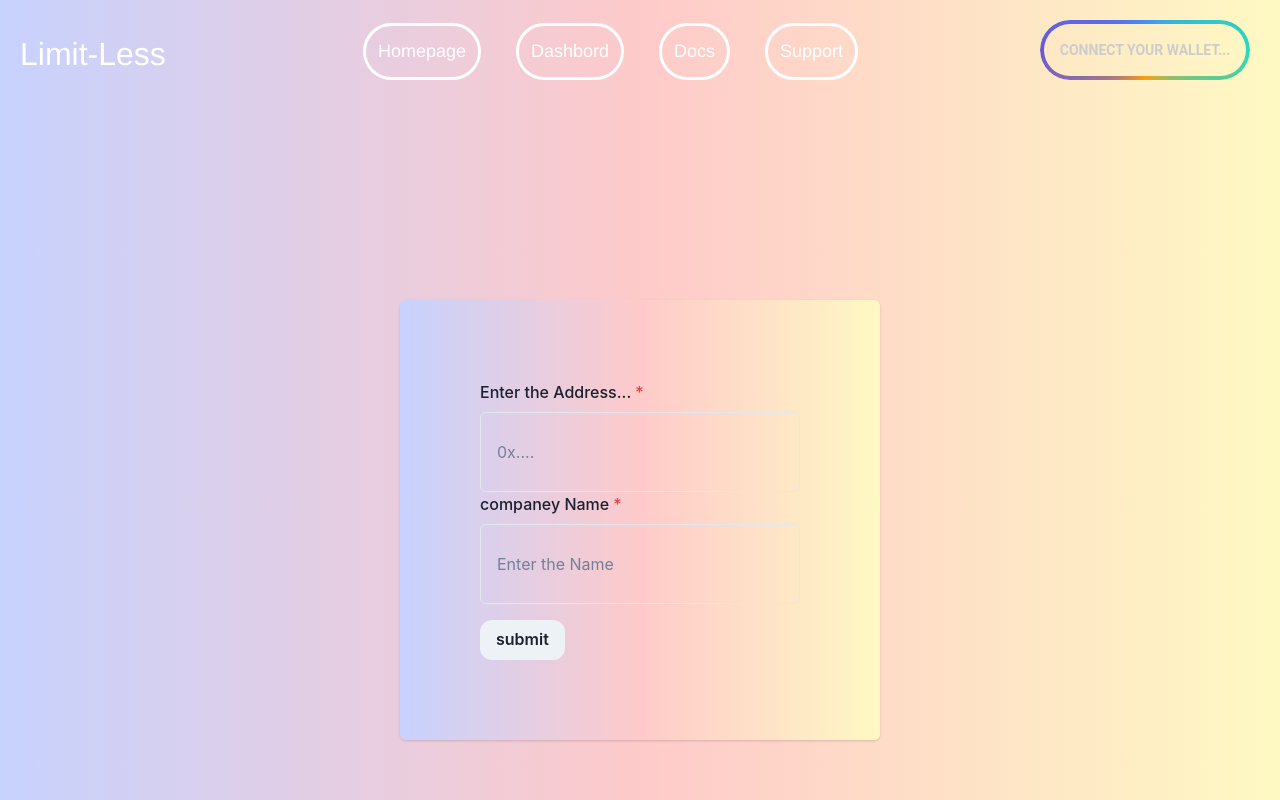
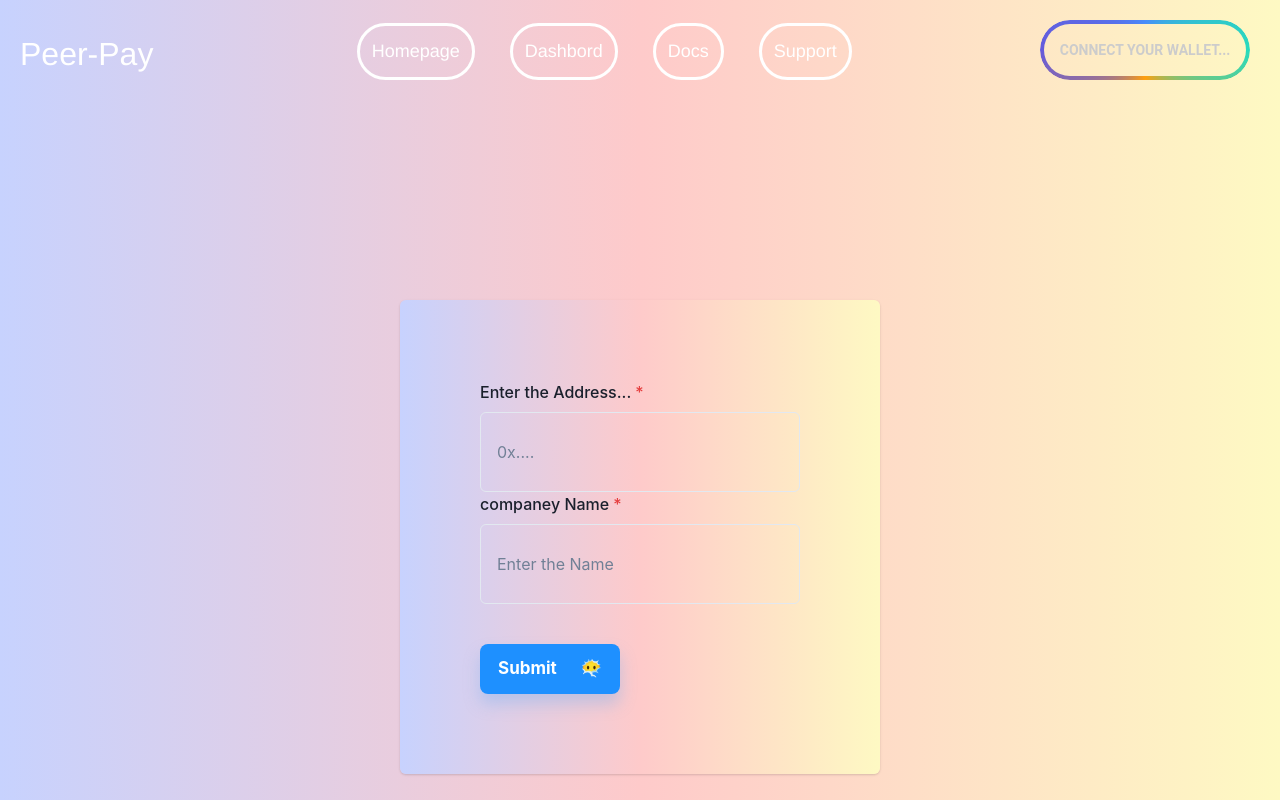
Before and after one commit to Ajay12-p/PeerPay, a React (Create React App) app in the folder client/: page /Create-account in a window 1280 px wide. Shown: the top 800 px of the page. Built offline with nearby package versions, Linux system fonts and the light colour scheme.

Commit message:
UI Update

```diff
--- a/client/public/index.html
+++ b/client/public/index.html
@@ -9,6 +9,17 @@
       name="description"
       content="Web site created using create-react-app"
     />
+    <style>
+      /* CSS rules go here */
+      body {
+        background-image: linear-gradient(
+          to right,
+          rgb(199, 210, 254),
+          rgb(254, 202, 202),
+          rgb(254, 249, 195)
+        );
+      }
+    </style>
     <link rel="apple-touch-icon" href="%PUBLIC_URL%/logo192.png" />
     <!--
       manifest.json provides metadata used when your web app is installed on a
--- /dev/null
+++ b/client/src/UI/Buttons/Submit/Submit.css
@@ -0,0 +1,56 @@
+.btnS {
+  outline: 0;
+  border: 0;
+  display: flex;
+  flex-direction: column;
+  width: 100%;
+  max-width: 140px;
+  height: 50px;
+  border-radius: 0.5em;
+  box-shadow: 0 0.625em 1em 0 rgba(106, 173, 240, 0.35);
+  overflow: hidden;
+}
+
+.btnS div {
+  transform: translateY(0px);
+  width: 100%;
+}
+
+.btnS,
+.btnS div {
+  transition: 0.6s cubic-bezier(0.16, 1, 0.3, 1);
+}
+
+.btnS div span {
+  display: flex;
+  align-items: center;
+  justify-content: space-between;
+  height: 50px;
+  padding: 0.75em 1.125em;
+}
+
+.btnS div:nth-child(1) {
+  background-color: #1e90ff;
+}
+
+.btnS div:nth-child(2) {
+  background-color: #21dc62;
+}
+
+.btnS:hover {
+  box-shadow: 0 0.625em 1em 0 rgba(33, 220, 98, 0.35);
+}
+
+.btnS:hover div {
+  transform: translateY(-50px);
+}
+
+.btnS p {
+  font-size: 17px;
+  font-weight: bold;
+  color: #ffffff;
+}
+
+.btnS:active {
+  transform: scale(0.95);
+}
--- /dev/null
+++ b/client/src/UI/Buttons/Submit/Submit.js
@@ -0,0 +1,28 @@
+import "./Submit.css";
+const Submit = ({ Name, Nextname, Function }) => {
+  return (
+    <div>
+      <button
+        className="btnS"
+        onClick={() => {
+          Function();
+        }}
+      >
+        <div>
+          <span>
+            <p>{Name}</p>
+            <p>😶‍🌫️</p>
+          </span>
+        </div>
+        <div>
+          <span>
+            <p>{Nextname}</p>
+            <p>😁</p>
+          </span>
+        </div>
+      </button>
+    </div>
+  );
+};
+
+export default Submit;
--- a/client/src/components/Pages/HomePage/page.js
+++ b/client/src/components/Pages/HomePage/page.js
@@ -12,13 +12,19 @@ const HomePage = () => {
     navigate("/Create-account");
   };
   return (
-    <div className="Mainbody">
+    <>
+      {" "}
       <div className={styles.navhome}>
         <Navbar />
       </div>
-
+      <div
+        style={{
+          display: "flex",
+          justifyContent: "center",
+        }}
+        className="Mainbody"
+      >
         <div className={styles.body}>
-        <div className={styles.fixedbg}>
           <div
             onClick={() => {
               navigate("/Create-account");
@@ -27,7 +33,7 @@ const HomePage = () => {
           >
             create your bussinuss account ...
           </div>
-        </div>
+
           <div
             style={{
               display: "flex",
@@ -35,13 +41,14 @@ const HomePage = () => {
               paddingBottom: "10vh",
               paddingTop: "10vh",
               background: "transparent",
+              zIndex: "-1",
             }}
           >
             <Spacebutton name="LET'S GO...." Function={PrintName} />
           </div>
 
           <div className={styles.body1}>
-          <div className={styles.a}>limitless</div>
+            <div className={styles.a}>PeerPay</div>
 
             <p style={{ marginLeft: "20vh" }}>
               {/* <div className="small-headline">about -- us</div> */}
@@ -53,12 +60,14 @@ const HomePage = () => {
               </span>
               <br />
               <span className={styles.text}>
-              can make transection between them using superfluid very easily...
+                can make transection between them using superfluid very
+                easily...
               </span>
             </p>
           </div>
         </div>
       </div>
+    </>
   );
 };
 
--- a/client/src/components/Pages/HomePage/page.module.css
+++ b/client/src/components/Pages/HomePage/page.module.css
@@ -11,21 +11,14 @@
   background-repeat: no-repeat;
   background-size: cover;
 }
-.Mainbody {
-  background-image: linear-gradient(
-    to right,
-    rgb(199, 210, 254),
-    rgb(254, 202, 202),
-    rgb(254, 249, 195)
-  );
-}
+
 .navhome {
   position: fixed;
   display: flex;
   width: 100%;
+  z-index: 2;
   justify-content: center;
   background-color: black;
-  z-index: 1;
 }
 .fixedbg {
 }
@@ -73,7 +66,7 @@
 
   place-items: center;
 
-  color: white;
+  color: grey;
 }
 
 .text1 {
--- a/client/src/components/Pages/Navbar/page.js
+++ b/client/src/components/Pages/Navbar/page.js
@@ -10,7 +10,7 @@ const Navbar = () => {
       <div className={styles.main}>
         <div>
           <div style={{ marginTop: "30px" }}>
-            <h1 className={styles.heading}>Limit-Less</h1>
+            <h1 className={styles.heading}>Peer-Pay</h1>
 
             {/* <Spline scene="https://prod.spline.design/DjIcmxwy1aGaTtUO/scene.splinecode"/> */}
           </div>
--- a/client/src/components/Pages/Navbar/page.module.scss
+++ b/client/src/components/Pages/Navbar/page.module.scss
@@ -6,6 +6,7 @@
   text-align: center;
   height: 100px;
   background: transparent;
+
   // background: linear-gradient(90deg, #00C9FF 0%, #92FE9D 100%);
   background-image: linear-gradient(
     to right,
--- a/client/src/components/Pages/join/page.js
+++ b/client/src/components/Pages/join/page.js
@@ -1,6 +1,7 @@
 import { Button, Center, Flex } from "@chakra-ui/react";
 import { useNavigate } from "react-router-dom";
 import Navbar from "../Navbar/page";
+import Submit from "../../../UI/Buttons/Submit/Submit";
 import {
   FormControl,
   FormLabel,
@@ -11,6 +12,11 @@ import {
 } from "@chakra-ui/react";
 const Join = () => {
   const navigate = useNavigate();
+
+  const HandelSubmit = () => {
+    console.log("heleof");
+    navigate("/Thankyou");
+  };
 
   return (
     <div className="Mainbody">
@@ -34,16 +40,16 @@ const Join = () => {
                   <Input width={80} height={20} placeholder="Enter the Name" />
                 </FormControl>
               </Box>
-              <Box>
-                <Button
-                  borderRadius={12}
-                  mt={4}
-                  onClick={() => {
-                    navigate("dashbord");
-                  }}
-                >
-                  submit
-                </Button>
+              <Box
+                style={{
+                  marginTop: "5vh",
+                }}
+              >
+                <Submit
+                  Name="Submit"
+                  Nextname="ThankYOU"
+                  Function={HandelSubmit}
+                />
               </Box>
             </Box>
           </Card>
--- a/package.json
+++ /dev/null
@@ -1,6 +0,0 @@
-{
-  "dependencies": {
-    "aos": "^2.3.4",
-    "sass": "^1.61.0"
-  }
-}
```
Also changed, not shown: 2 other files (tests, documents, lock files or other folders). Lines whose indentation alone changed are shown as unchanged.
